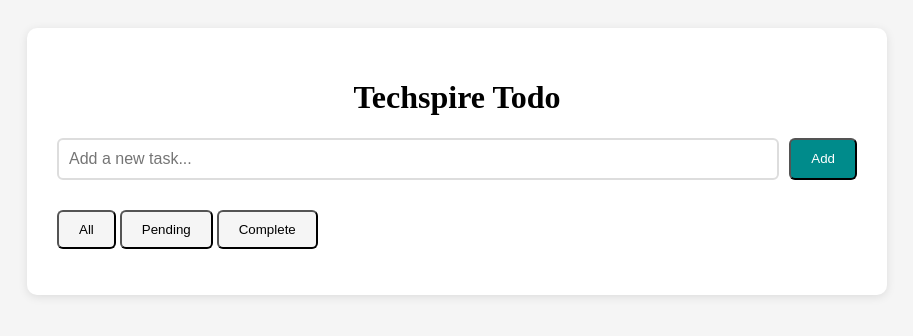
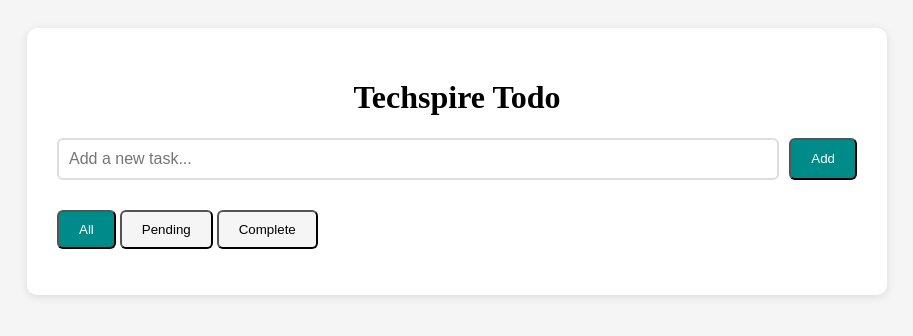
Before and after one commit to Arg-sq/A16JSDOMLogic, a plain HTML site: page index.html in a window 1280 px wide. Both pictures are taken after a click on the button "All". Shown: the whole page, without its empty margins (183-1096 px from the left). Drawn offline with Linux system fonts and the light colour scheme.

Commit message:
feat buttons

```diff
--- a/index.html
+++ b/index.html
@@ -217,7 +217,7 @@ renderTodos()
        function filterTodos(filter){
         currentFilter=filter
         document.querySelectorAll('.filter-btn').forEach((btn)=>{
-            btn.classList.toggle("active",btn.textContent===filter)
+            btn.classList.toggle("active",btn.textContent.toLowerCase()===filter)
         })
 
        }
```
